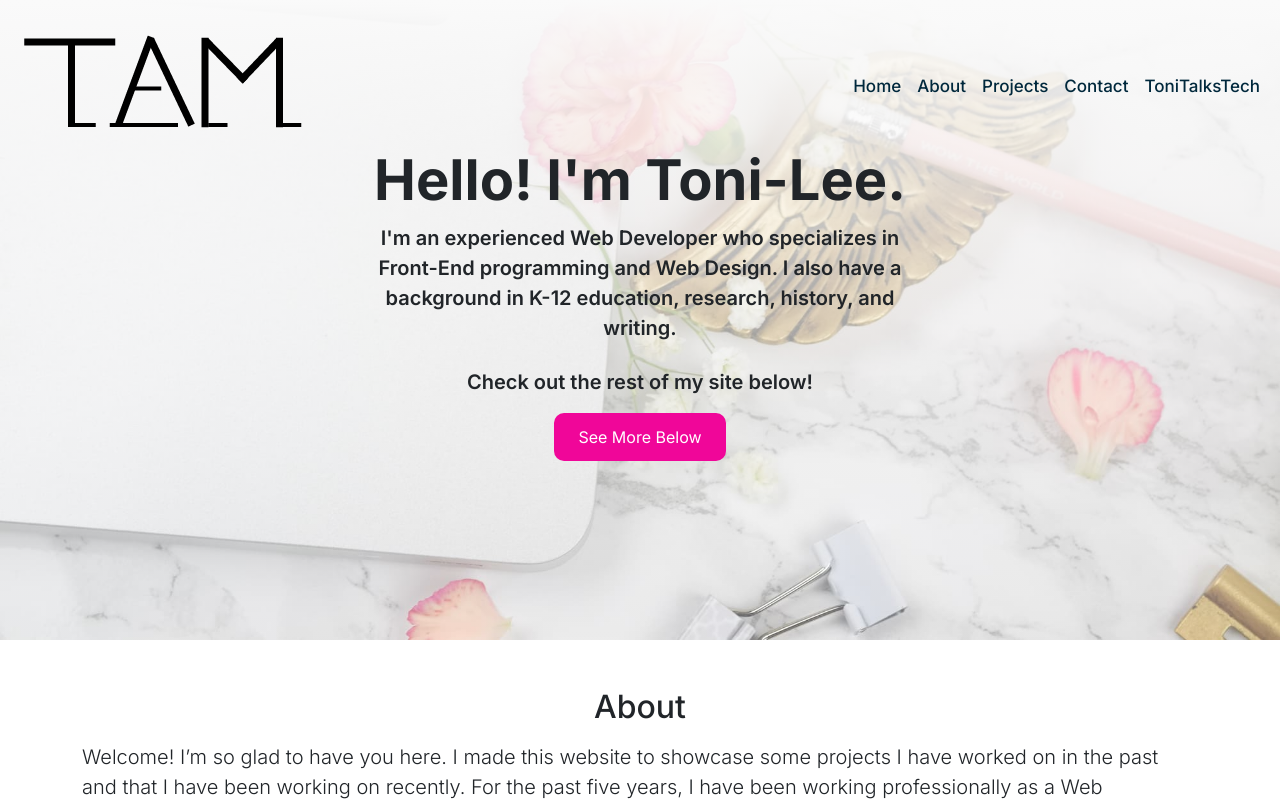
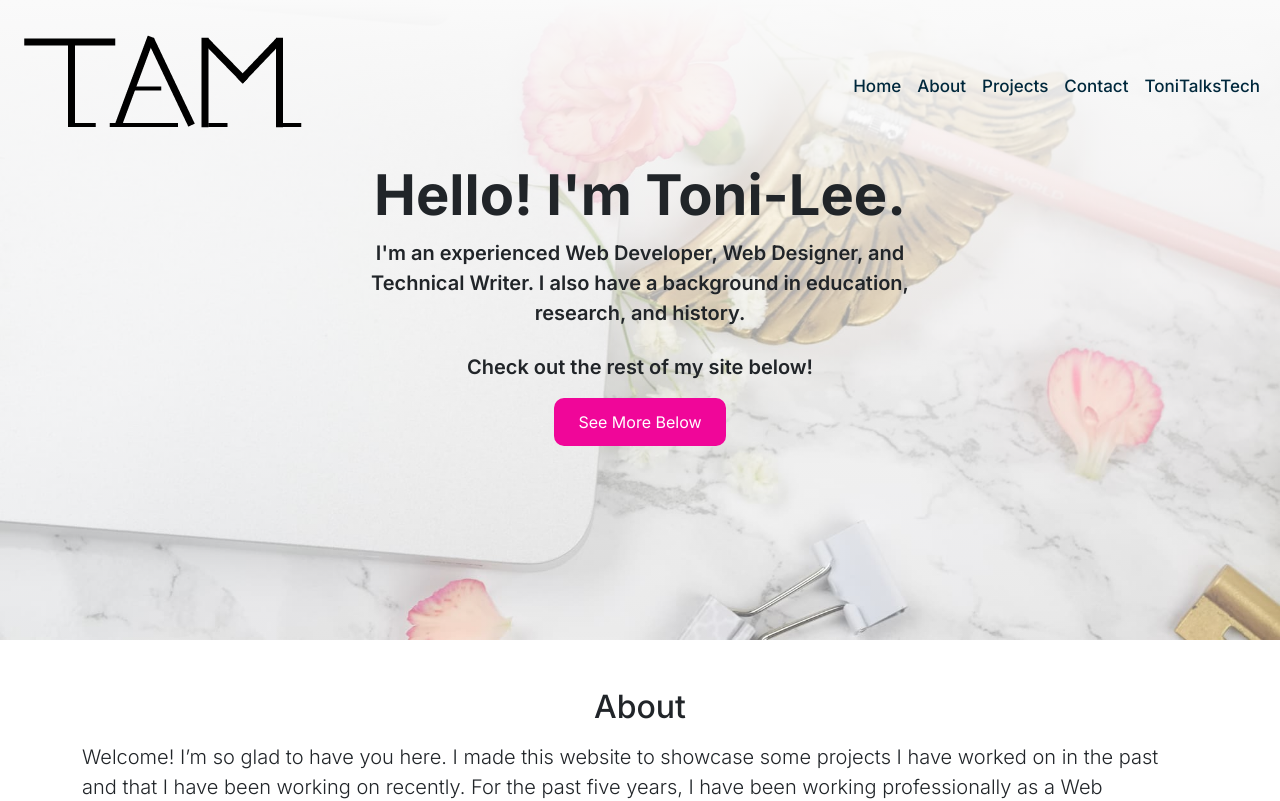
Before and after one commit to tmaitland/port-maitland, a Next.js app: page / in a window 1280 px wide. Shown: the top 801 px of the page. Built offline with nearby package versions, Linux system fonts and the light colour scheme.

Commit message:
edits to about and home pages

```diff
--- a/src/app/page.tsx
+++ b/src/app/page.tsx
@@ -15,9 +15,8 @@ export default function Home() {
           <h1 className="display-4 fw-bold">Hello! I'm Toni-Lee. </h1>
           <div className="col-lg-6 mx-auto">
             <p className="lead mb-4">
-              I'm an experienced Web Developer who specializes in Front-End
-              programming and Web Design. I also have a background in K-12
-              education, research, history, and writing.
+              I'm an experienced Web Developer, Web Designer, and Technical Writer. I also have a background in
+              education, research, and history.
             </p>
             <p className="lead">
               Check out the rest of my site below!
@@ -42,7 +41,9 @@ export default function Home() {
                 been working professionally as a Web Developer. While most of my
                 work does lie in designing websites and developing the front
                 end, I do work with the backend to input data or access
-                information from the database.
+                information from the database. I am looking for roles that utilize my
+                skills in web development, web design, and technical writing in the
+                web development or software enginnering fields.
               </p>
               <a href="/about" className="btn-first px-4">
                 More About Me
```
Also changed, not shown: src/app/about/page.js (+6 -4 lines).
